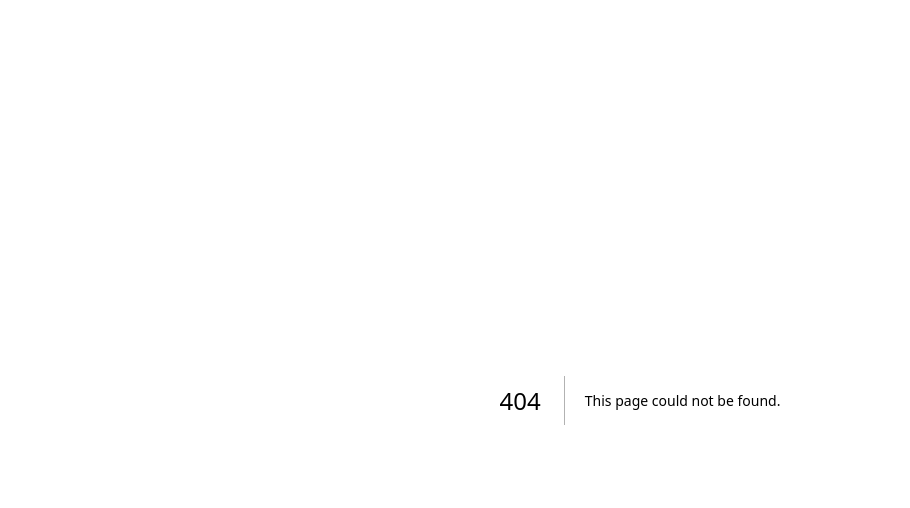
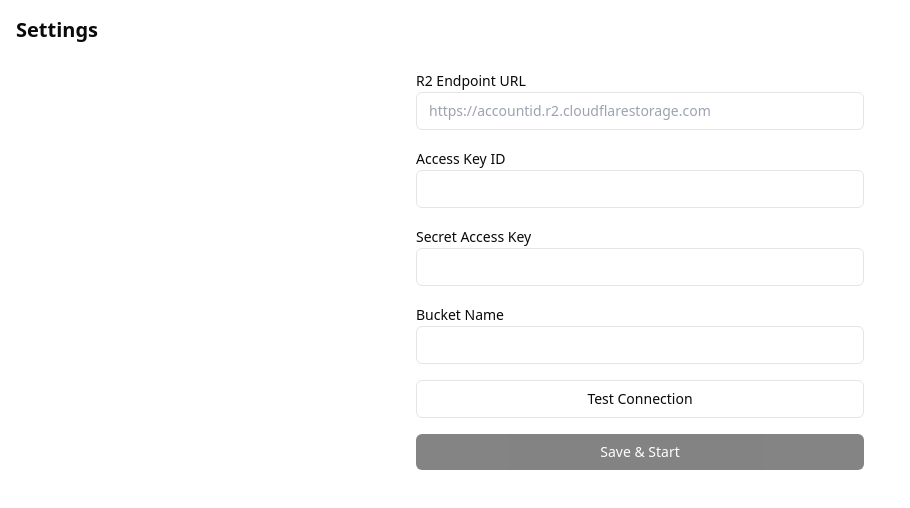
Before and after one commit to MarzSaksorn/Photos_app, a Next.js app: page /settings in a window 1280 px wide. Before the commit this address had no page. Shown: the top 508 px of the page, without its empty margins (0-910 px from the left). Built offline with nearby package versions, Linux system fonts and the light colour scheme; no server answers.

Commit message:
feat: add R2 bucket configuration

```diff
--- /dev/null
+++ b/src/app/api/upload/test-connection/route.ts
@@ -0,0 +1,20 @@
+import { NextResponse } from 'next/server';
+import { S3Client, ListBucketsCommand } from '@aws-sdk/client-s3';
+
+export async function POST(request: Request) {
+  const { endpoint, accessKeyId, secretAccessKey, bucketName } = await request.json();
+
+  try {
+    const client = new S3Client({
+      region: 'auto',
+      endpoint,
+      credentials: { accessKeyId, secretAccessKey },
+      forcePathStyle: true,
+    });
+
+    await client.send(new ListBucketsCommand({}));
+    return NextResponse.json({ ok: true });
+  } catch {
+    return NextResponse.json({ error: 'Connection failed' }, { status: 400 });
+  }
+}
--- /dev/null
+++ b/src/app/settings/page.tsx
@@ -0,0 +1,12 @@
+'use client';
+
+import { R2ConfigForm } from '@/components/r2-config-form';
+
+export default function SettingsPage() {
+  return (
+    <div className="min-h-screen p-4">
+      <h1 className="mb-6 text-xl font-semibold">Settings</h1>
+      <R2ConfigForm />
+    </div>
+  );
+}
--- /dev/null
+++ b/src/components/r2-config-form.tsx
@@ -0,0 +1,119 @@
+'use client';
+
+import { useState } from 'react';
+import { createClient } from '@/lib/supabase';
+import { useRouter } from 'next/navigation';
+
+export function R2ConfigForm() {
+  const [endpoint, setEndpoint] = useState('');
+  const [accessKeyId, setAccessKeyId] = useState('');
+  const [secretAccessKey, setSecretAccessKey] = useState('');
+  const [bucketName, setBucketName] = useState('');
+  const [testing, setTesting] = useState(false);
+  const [testResult, setTestResult] = useState<'idle' | 'success' | 'error'>('idle');
+  const [saving, setSaving] = useState(false);
+  const router = useRouter();
+  const supabase = createClient();
+
+  const testConnection = async () => {
+    setTesting(true);
+    setTestResult('idle');
+    try {
+      const res = await fetch('/api/upload/test-connection', {
+        method: 'POST',
+        headers: { 'Content-Type': 'application/json' },
+        body: JSON.stringify({ endpoint, accessKeyId, secretAccessKey, bucketName }),
+      });
+      setTestResult(res.ok ? 'success' : 'error');
+    } catch {
+      setTestResult('error');
+    } finally {
+      setTesting(false);
+    }
+  };
+
+  const handleSubmit = async (e: React.FormEvent) => {
+    e.preventDefault();
+    setSaving(true);
+
+    const { data: { user } } = await supabase.auth.getUser();
+    if (!user) return;
+
+    const { error } = await supabase.from('users').upsert({
+      id: user.id,
+      r2_config: {
+        endpoint: endpoint.replace(/\/$/, ''),
+        accessKeyId,
+        secretAccessKey,
+        bucketName,
+        publicUrl: `${endpoint.replace(/\/$/, '')}/${bucketName}`,
+      },
+    });
+
+    setSaving(false);
+    if (!error) router.push('/photos');
+  };
+
+  return (
+    <form onSubmit={handleSubmit} className="mx-auto max-w-md space-y-4">
+      <div>
+        <label className="text-sm font-medium">R2 Endpoint URL</label>
+        <input
+          type="url"
+          value={endpoint}
+          onChange={(e) => setEndpoint(e.target.value)}
+          placeholder="https://accountid.r2.cloudflarestorage.com"
+          className="w-full rounded-md border px-3 py-2 text-sm"
+          required
+        />
+      </div>
+      <div>
+        <label className="text-sm font-medium">Access Key ID</label>
+        <input
+          type="text"
+          value={accessKeyId}
+          onChange={(e) => setAccessKeyId(e.target.value)}
+          className="w-full rounded-md border px-3 py-2 text-sm"
+          required
+        />
+      </div>
+      <div>
+        <label className="text-sm font-medium">Secret Access Key</label>
+        <input
+          type="password"
+          value={secretAccessKey}
+          onChange={(e) => setSecretAccessKey(e.target.value)}
+          className="w-full rounded-md border px-3 py-2 text-sm"
+          required
+        />
+      </div>
+      <div>
+        <label className="text-sm font-medium">Bucket Name</label>
+        <input
+          type="text"
+          value={bucketName}
+          onChange={(e) => setBucketName(e.target.value)}
+          className="w-full rounded-md border px-3 py-2 text-sm"
+          required
+        />
+      </div>
+      <button
+        type="button"
+        onClick={testConnection}
+        disabled={testing}
+        className="w-full rounded-md border px-3 py-2 text-sm hover:bg-muted"
+      >
+        {testing ? 'Testing...' : 'Test Connection'}
+      </button>
+      {testResult === 'success' && <p className="text-sm text-green-600">Connection OK</p>}
+      {testResult === 'error' && <p className="text-sm text-red-600">Connection failed</p>}
+      <button
+        type="submit"
+        disabled={saving || testResult !== 'success'}
+        className="w-full rounded-md bg-foreground px-3 py-2 text-sm text-background hover:opacity-90 disabled:opacity-50"
+      >
+        {saving ? 'Saving...' : 'Save & Start'}
+      </button>
+    </form>
+  );
+}
```
